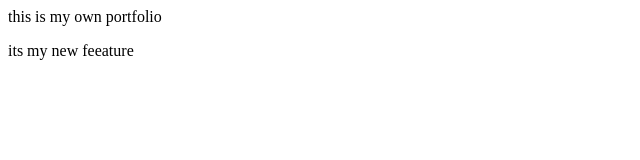
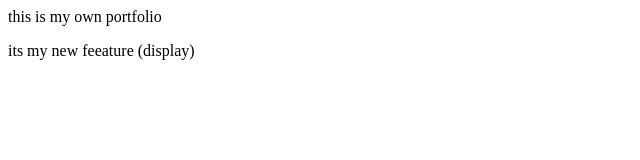
Before and after one commit to parassahuweb/Portfolio, a plain HTML site: page index.html in a window 1280 px wide. Shown: the full height of the page, 0-640 px from the left. Drawn offline with Linux system fonts and the light colour scheme.

Commit message:
add display

```diff
--- a/index.html
+++ b/index.html
@@ -1,2 +1,2 @@
 <p>this is my own portfolio</p>
-<p>its my new feeature</p>
+<p>its my new feeature (display)</p>
```
